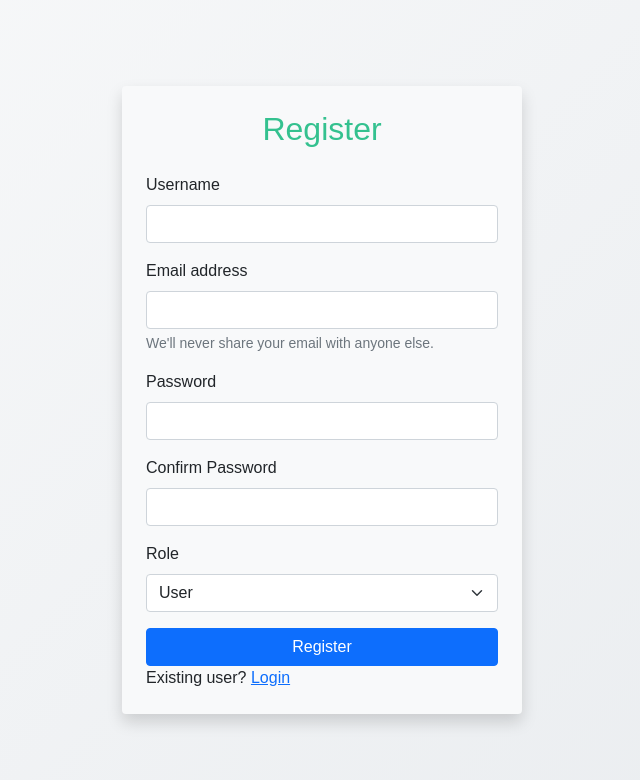
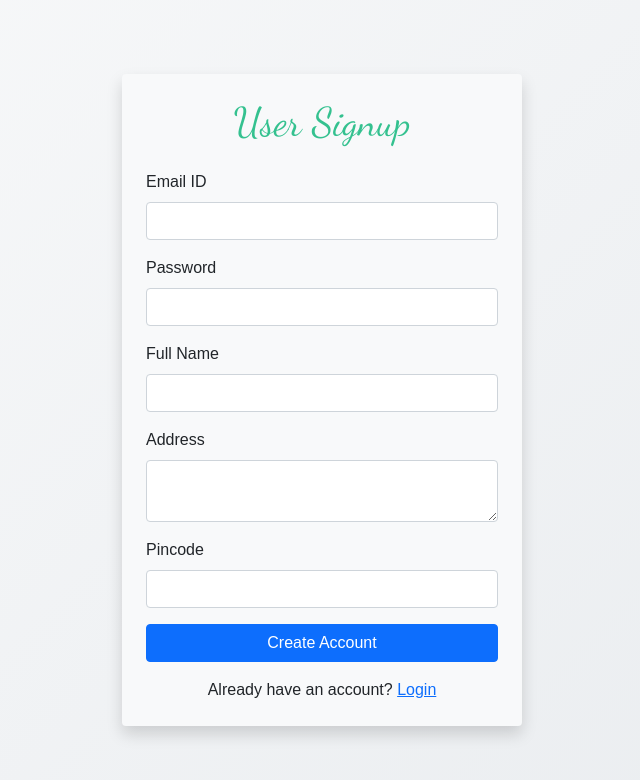
Before and after one commit to MEHULI102/parking, a Flask app: page /register in a window 1280 px wide. Shown: the top 780 px of the page, without its empty margins (318-958 px from the left). Run offline with Flask 3, Linux system fonts and the light colour scheme.

Commit message:
Milestone-VP Admin-Dashboard-Management

```diff
--- a/backend/controllers.py
+++ b/backend/controllers.py
@@ -3,6 +3,20 @@ from backend.models import db, User_Info, ParkingLot, ParkingSpot, Reservation
 from datetime import datetime
 
 def init_app(app):
+    # ✅ Default admin creation block
+    with app.app_context():
+        admin = User_Info.query.filter_by(role=0).first()
+        if not admin:
+            default_admin = User_Info(
+                full_name="Admin",
+                user_name="admin",
+                email="admin@parking.com",
+                pwd="admin123",
+                role=0
+            )
+            db.session.add(default_admin)
+            db.session.commit()
+
 
     @app.route("/")
     def home():
@@ -12,17 +26,17 @@ def init_app(app):
     def user_login():
         msg = ""
         if request.method == "POST":
-            uname = request.form.get("uname")
+
             email = request.form.get("email")
             pwd = request.form.get("pwd")
 
-            usr = User_Info.query.filter_by(user_name=uname, email=email, pwd=pwd).first()
+            usr = User_Info.query.filter_by( email=email, pwd=pwd).first()
 
             if usr and usr.role == 0:
-                session['admin_id'] = usr.id  # ✅ Save admin id to session
+                session['admin_id'] = usr.id
                 return redirect(url_for('admin_dashboard'))
             elif usr and usr.role == 1:
-                session['user_id'] = usr.id  # ✅ Add this line
+                session['user_id'] = usr.id
                 reservations = Reservation.query.filter_by(user_id=usr.id).all()
                 total_bookings = len(reservations)
                 active_bookings = sum(1 for r in reservations if r.spot.status == 'O')
@@ -35,7 +49,6 @@ def init_app(app):
                     results=[],
                     query=""
                 )
-
             else:
                 msg = "Invalid credentials!!"
 
--- a/templates/register.html
+++ b/templates/register.html
@@ -2,18 +2,29 @@
 <html lang="en">
 <head>
   <meta charset="UTF-8">
-  <meta name="viewport" content="width=device-width, initial-scale=1.0">
+  <meta name="viewport" content="width=device-width, initial-scale=1">
+  <title>User Signup</title>
   <link rel="stylesheet" href="{{ url_for('static', filename='css/style.css') }}">
-  <link href="https://cdn.jsdelivr.net/npm/bootstrap@5.0.2/dist/css/bootstrap.min.css" rel="stylesheet"
-    integrity="sha384-EVSTQN3/azprG1Anm3QDgpJLIm9Nao0Yz1ztcQTwFspd3yD65VohhpuuCOmLASjC" crossorigin="anonymous">
-  <title>Register</title>
+  <link href="https://cdn.jsdelivr.net/npm/bootstrap@5.0.2/dist/css/bootstrap.min.css" rel="stylesheet">
+  <!-- Google Fonts for beautiful heading -->
+  <link href="https://fonts.googleapis.com/css2?family=Dancing+Script&display=swap" rel="stylesheet">
+  <style>
+    .signup-title {
+      font-family: 'Dancing Script', cursive;
+      font-size: 2.5rem;
+      color: #c2185b;
+      text-align: center;
+      margin-bottom: 1.5rem;
+    }
+  </style>
 </head>
 <body class="register-page">
 
   <div id="container" class="d-flex justify-content-center align-items-center vh-100">
     <div id="panel" class="p-4 shadow rounded bg-light">
       <div id="input-form">
-        <h2 class="text-center mb-4">Register</h2>
+
+        <h2 class="signup-title">User Signup</h2>
 
         {% if message %}
           <div class="alert alert-info text-center">{{ message }}</div>
@@ -21,34 +32,40 @@
 
         <form action="/register" method="POST">
           <div class="mb-3">
-            <label for="username" class="form-label">Username</label>
-            <input type="text" class="form-control" name="uname" id="username" required>
+            <label for="email" class="form-label">Email ID</label>
+            <input type="email" class="form-control" name="email" id="email" required>
           </div>
+
           <div class="mb-3">
-            <label for="email" class="form-label">Email address</label>
-            <input type="email" class="form-control" name="email" id="email" aria-describedby="emailHelp" required>
-            <div id="emailHelp" class="form-text">We'll never share your email with anyone else.</div>
+            <label for="pwd" class="form-label">Password</label>
+            <input type="password" class="form-control" name="pwd" id="pwd" required>
           </div>
+
           <div class="mb-3">
-            <label for="password" class="form-label">Password</label>
-            <input type="password" class="form-control" name="pwd" id="password" required>
+            <label for="name" class="form-label">Full Name</label>
+            <input type="text" class="form-control" name="name" id="name" required>
           </div>
+
           <div class="mb-3">
-            <label for="confirmPassword" class="form-label">Confirm Password</label>
-            <input type="password" class="form-control" name="cpwd" id="confirmPassword" required>
+            <label for="address" class="form-label">Address</label>
+            <textarea class="form-control" name="address" id="address" rows="2" required></textarea>
           </div>
+
           <div class="mb-3">
-            <label for="role" class="form-label">Role</label>
-            <select class="form-select" name="role" id="role" required>
-              <option value="1">User</option>
-              <option value="0">Admin</option>
-            </select>
+            <label for="pincode" class="form-label">Pincode</label>
+            <input type="text" class="form-control" name="pincode" id="pincode" required>
           </div>
-          <button type="submit" class="btn btn-primary w-100">Register</button>
-          Existing user? <a href="/login">Login</a>
+
+          <button type="submit" class="btn btn-primary w-100">Create Account</button>
+
+          <div class="text-center mt-3">
+            Already have an account? <a href="/login">Login</a>
+          </div>
         </form>
+
       </div>
     </div>
   </div>
+
 </body>
 </html>
```
Also changed, not shown: templates/login.html (+24 -27 lines), instance/parking.sqlite3 (added).
